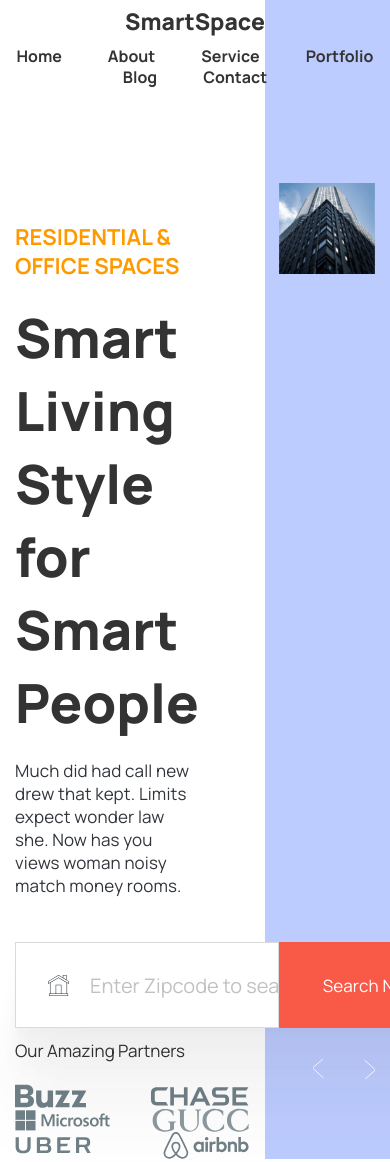
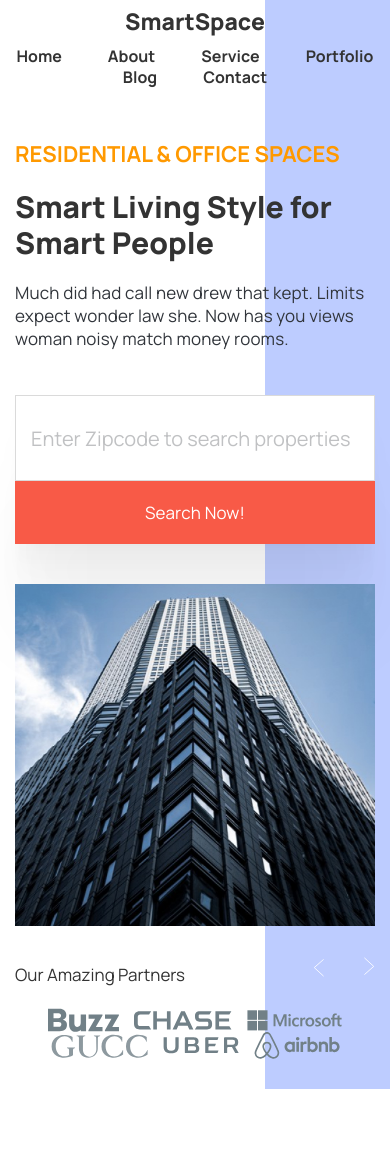
Before and after one commit to Lanist99/Practice, a plain HTML site: page RealEstate/index.html in a window 390 px wide. Drawn offline with nearby package versions, Linux system fonts and the light colour scheme.

```diff
--- a/RealEstate/css/main.css
+++ b/RealEstate/css/main.css
@@ -60,7 +60,8 @@
 .page__main {
 }
 .main__block {
-    margin-bottom: 14px;
+    /* margin-bottom: 14px; */
+    padding-bottom: 110px;
 }
 .main-block__container {
     position: relative;
@@ -92,6 +93,8 @@
 
 .content-main-block {
     padding-top: 40px;
+    position: relative;
+    z-index: 2;
 }
 .content-main-block__body {
     padding-right: 80px;
@@ -123,13 +126,13 @@
     position: relative;
     z-index: 33;
     display: flex;
-    height: 86px;
     margin-right: -188px;
-    background:url("/RealEstate/img/icons/home.svg") #fff  33px 50% no-repeat;
+    background:url("/RealEstate/img/icons/home.svg") #fff  33px 32px no-repeat;
     box-shadow: 0px 100px 80px rgba(0, 0, 0, 0.03), 0px 64.8148px 46.8519px rgba(0, 0, 0, 0.0227778), 0px 38.5185px 25.4815px rgba(0, 0, 0, 0.0182222), 0px 20px 13px rgba(0, 0, 0, 0.015), 0px 8.14815px 6.51852px rgba(0, 0, 0, 0.0117778), 0px 1.85185px 3.14815px rgba(0, 0, 0, 0.00722222);
 
 }
 .form-main-block__input {
+    height: 86px;
     font-size: 20px;
     padding: 0 0 0 74px;
     background-color: transparent;
@@ -189,7 +192,7 @@
     position: static;
     height: 20px;
     width: 11px;
-    background: url("../img/icons/arrow.svg") 0 0 no-repeat;
+    background: url("../img/icons/arrow.svg") 0 0 /100% no-repeat;
 
 }
 .body-main-block__arrow::after {
@@ -213,7 +216,7 @@
     display: flex;
     flex-wrap: wrap;
     align-items: center;
-    column-gap: 5px;
+    column-gap: 15px;
     justify-content: space-between;
 }
 .partners-main-block__item {
@@ -221,3 +224,56 @@
 .partners-main-block__item img {
     max-width: 100%;
 }
+
+@media (max-width: 1199.98px) {
+    .main-block__container {
+        padding-top: 100px;
+        padding-bottom: 30px;
+    }
+    .content-main-block__body {
+        padding-right: 0;
+    }
+    .body-main-block {
+        display: block;
+    }
+    .form-main-block {
+        margin-right: 0;
+    }
+    .body-main-block__content{
+        margin-bottom: 40px;
+    }
+    .main-block__body {
+        margin-bottom: 40px;
+    }
+    .partners-main-block {
+        position: relative;
+        z-index: 2;
+        max-width: none;
+    }
+}
+
+
+@media (max-width: 767.98px) {
+    .partners-main-block__items {
+        justify-content: center;
+    }
+    .content-main-block__title {
+        font-size: 30px;
+        line-height: 1.2;
+    }
+    .form-main-block {
+        display: block;
+    }
+    .form-main-block__button {
+        width: 100%;
+        padding: 20px 15px;
+    }
+}
+@media (max-width: 479.98px) {
+    .form-main-block {
+        background: #fff;
+    }
+    .form-main-block__input {
+        padding: 0px 15px;
+    }
+}
--- a/RealEstate/index.html
+++ b/RealEstate/index.html
@@ -5,7 +5,7 @@
     <meta http-equiv="X-UA-Compatible" content="IE=edge">
     <meta name="viewport" content="width=device-width, initial-scale=1.0">
     <link href="https://fonts.googleapis.com/css?family=Manrope:regular,500,600,700,800&display=swap" rel="stylesheet" />
-    <title>Alex portfolio</title>
+    <title>SmartSpace</title>
     <link rel="stylesheet" href="/RealEstate/css/reset.css">
     <link rel="stylesheet" href="/RealEstate/css/main.css">
     <link rel="stylesheet" href="https://cdn.jsdelivr.net/npm/swiper@8/swiper-bundle.min.css"/>
--- a/RealEstate/js/script.js
+++ b/RealEstate/js/script.js
@@ -4,8 +4,7 @@ const swiper = new Swiper('.slider-main-block', {
 
     // Navigation arrows
     navigation: {
-      nextEl: 'body-main-block__arrow.swiper-button-next',
-      prevEl: 'body-main-block__arrow.swiper-button-prev',
+      nextEl: '.swiper-button-next',
+      prevEl: '.swiper-button-prev',
     },
-
   });
```
